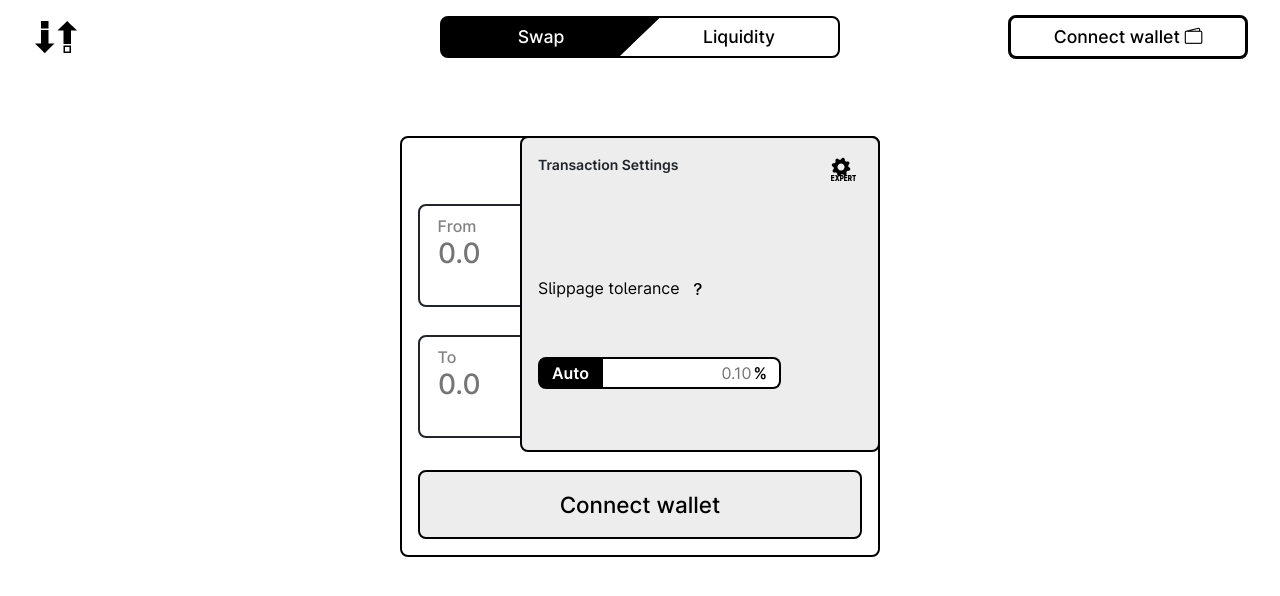
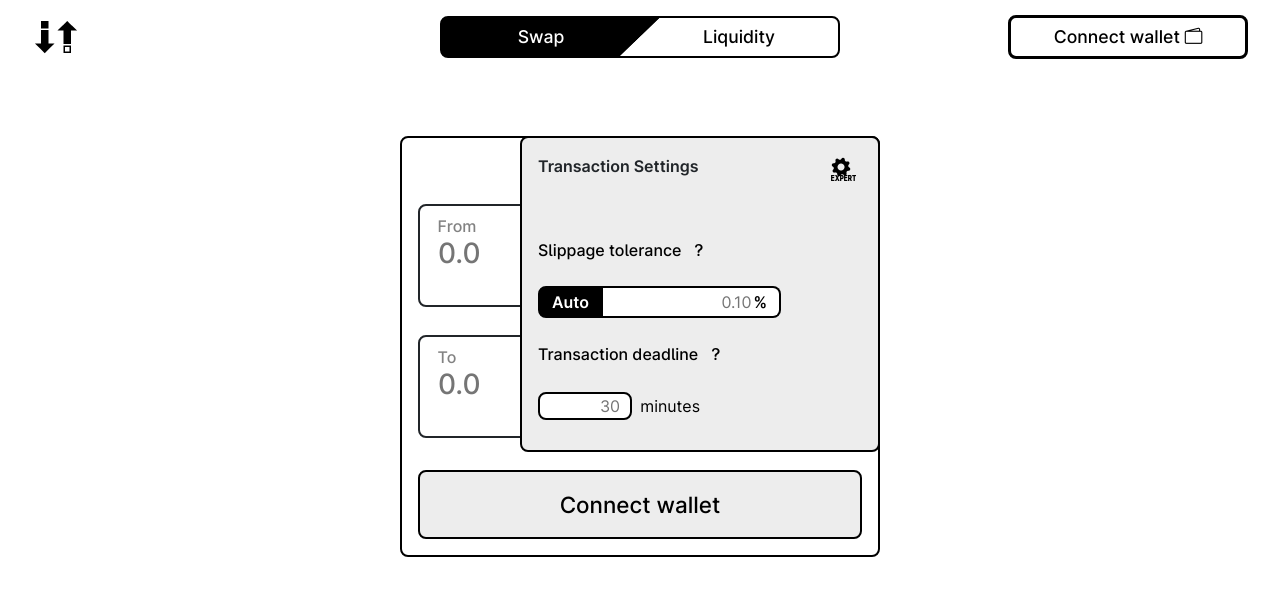
Before and after one commit to 1kresh/decentralized_exchange, a Next.js app: page / in a window 1280 px wide. Both pictures are taken after a click on the button "EXPERT". Shown: the top 596 px of the page. Built offline with nearby package versions, Linux system fonts and the light colour scheme.

Commit message:
add transaction deadline section

```diff
--- a/pages/index.js
+++ b/pages/index.js
@@ -15,10 +15,12 @@ export default function Swap() {
   var token0 = "ETH";
   var token1 = "other";
   var slip_value = "";
+  var dl_value = "";
 
   var token0_input_mask;
   var token1_input_mask;
   var slip_mask;
+  var dl_mask;
   var slip_may_fail = false;
   var slip_may_frontrun = false;
   var slip_auto_btn_on = true;
@@ -75,10 +77,20 @@ export default function Swap() {
       min: 0.0,
       max: 50.0
     }
+    const params_dl_input = {
+      mask: Number,
+      scale: 0,
+      signed: false,
+      radix: '.',
+      min: 1,
+      max: 4320
+    }
     token0_input_mask = IMask(token_inputs[0], params_token_input);
     token1_input_mask = IMask(token_inputs[1], params_token_input);
     const slip_input = document.getElementById('slip_input');
     slip_mask = IMask(slip_input, params_slip_input);
+    const dl_input = document.getElementById('dl_input');
+    dl_mask = IMask(dl_input, params_dl_input);
 
     const validateToken0Input = () => {
       console.log(0);
@@ -138,9 +150,14 @@ export default function Swap() {
       }
     }
 
+    const validateDlInput = () => {
+      dl_value = dl_mask.value;
+    }
+
     token0_input_mask.on('accept', validateToken0Input);
     token1_input_mask.on('accept', validateToken1Input);
     slip_mask.on('accept', validateSlipInput)
+    dl_mask.on('accept', validateDlInput)
   }
 
   const initCacheValues = () => {
@@ -149,6 +166,7 @@ export default function Swap() {
 
   const setCacheValues = () => {
     slip_mask.value = slip_value;
+    dl_mask.value = dl_value;
   }
 
   const setFrontrun = (elem) => {
@@ -482,6 +500,23 @@ export default function Swap() {
                 %
               </div>
             </div>
+            <div className={styles.info_row}>
+              <div>
+                Transaction deadline
+              </div>
+              <div className={`${styles.question_icon} ${styles.tooltip}`}>
+                <svg xmlns="http://www.w3.org/2000/svg" width="16" height="16" fill="currentColor" className="bi bi-question-lg" viewBox="0 0 16 16">
+                  <path fillRule="evenodd" d="M4.475 5.458c-.284 0-.514-.237-.47-.517C4.28 3.24 5.576 2 7.825 2c2.25 0 3.767 1.36 3.767 3.215 0 1.344-.665 2.288-1.79 2.973-1.1.659-1.414 1.118-1.414 2.01v.03a.5.5 0 0 1-.5.5h-.77a.5.5 0 0 1-.5-.495l-.003-.2c-.043-1.221.477-2.001 1.645-2.712 1.03-.632 1.397-1.135 1.397-2.028 0-.979-.758-1.698-1.926-1.698-1.009 0-1.71.529-1.938 1.402-.066.254-.278.461-.54.461h-.777ZM7.496 14c.622 0 1.095-.474 1.095-1.09 0-.618-.473-1.092-1.095-1.092-.606 0-1.087.474-1.087 1.091S6.89 14 7.496 14Z"/>
+                </svg>
+                <span class={styles.tooltiptext}>Your transaction will revert if it is pending for more than this period of time.</span>
+              </div>
+            </div>
+            <div className={styles.dl_input_div_main}>
+              <div className={styles.dl_input_div}>
+              <input id="dl_input" className={`${styles.dl_input_field} ${styles.no_outline}`} inputMode="numeric" autoComplete="off" autoCorrect="off" autofill="off" type="text" pattern="^[0-9]*[.,]?[0-9]*$" placeholder="30" spellCheck="false"></input>
+              </div>
+              <div class={styles.minutes_div}>minutes</div>
+            </div>
           </div>
         </div>
       </div>
--- a/styles/Home.module.css
+++ b/styles/Home.module.css
@@ -499,12 +499,12 @@
   border-width: 0.15rem;
   border-radius: 0.5rem;
   border-color: black;
-  background-color: white;
   top: 0;
   padding: 1rem;
   transition: all 0.275s ease;
   background-color: #ededed;
   opacity: 0;
+  font-size: 16px;
 }
 
 .settings_div_activated {
@@ -513,7 +513,6 @@
 }
 
 .settings_title {
-  font-size: 14px;
   font-weight: 600;
 }
 
@@ -569,6 +568,7 @@
   grid-auto-rows: auto;
   row-gap: 12px;
   color: black;
+  font-weight: 500;
 }
 
 .slip_input_div_main {
@@ -664,8 +664,8 @@ height: 85%;
   opacity: 0;
   visibility: hidden;
   width: 17rem;
-  background-color: #828282;
-  color: white;
+  background-color: #c4c4c4;
+  color: black;
   text-align: center;
   border-radius: 1rem;
   padding: 0.6rem 1rem;
@@ -689,7 +689,7 @@ height: 85%;
   margin-left: -5px;
   border-width: 5px;
   border-style: solid;
-  border-color: #828282 transparent transparent transparent;
+  border-color: #c4c4c4 transparent transparent transparent;
 }
 
 .tooltip:hover .tooltiptext {
@@ -704,3 +704,33 @@ height: 85%;
 .tooltip:hover svg{
   fill: #828282;
 }
+
+.dl_input_div_main {
+  display: flex;
+  flex: 1 1 0%;
+  align-items: center;
+  height: 2rem;
+  font-weight: 400;
+  width: 50%;
+  max-width: 175px;
+}
+
+.dl_input_div {
+  padding: 0 5%;
+  background-color: white;
+  border: solid;
+  border-width: 2.4px;
+  border-radius: 0.5rem;
+}
+
+.dl_input_field {
+  width: 100%;
+  height: 100%;
+  border: none;
+  text-align: right;
+}
+
+.minutes_div {
+  padding-left: 8px;
+  font-weight: 400;
+}
```
